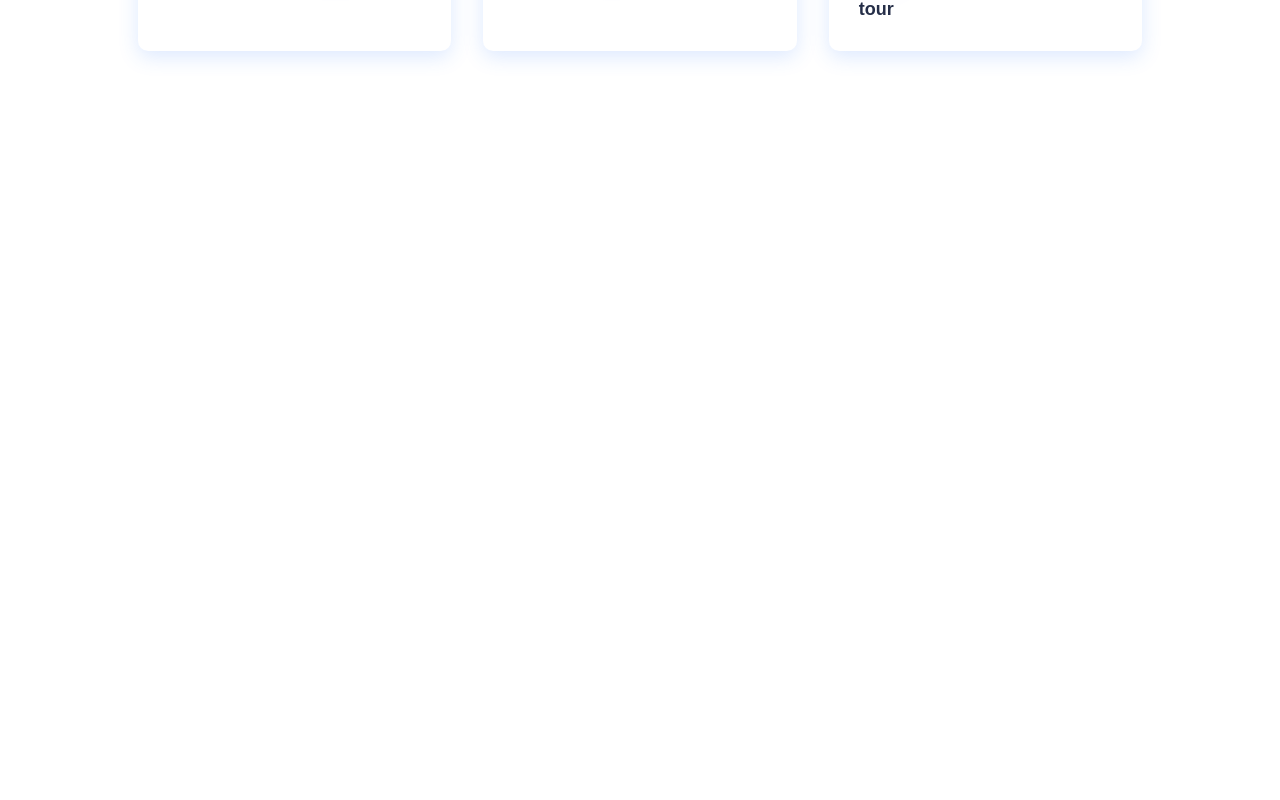
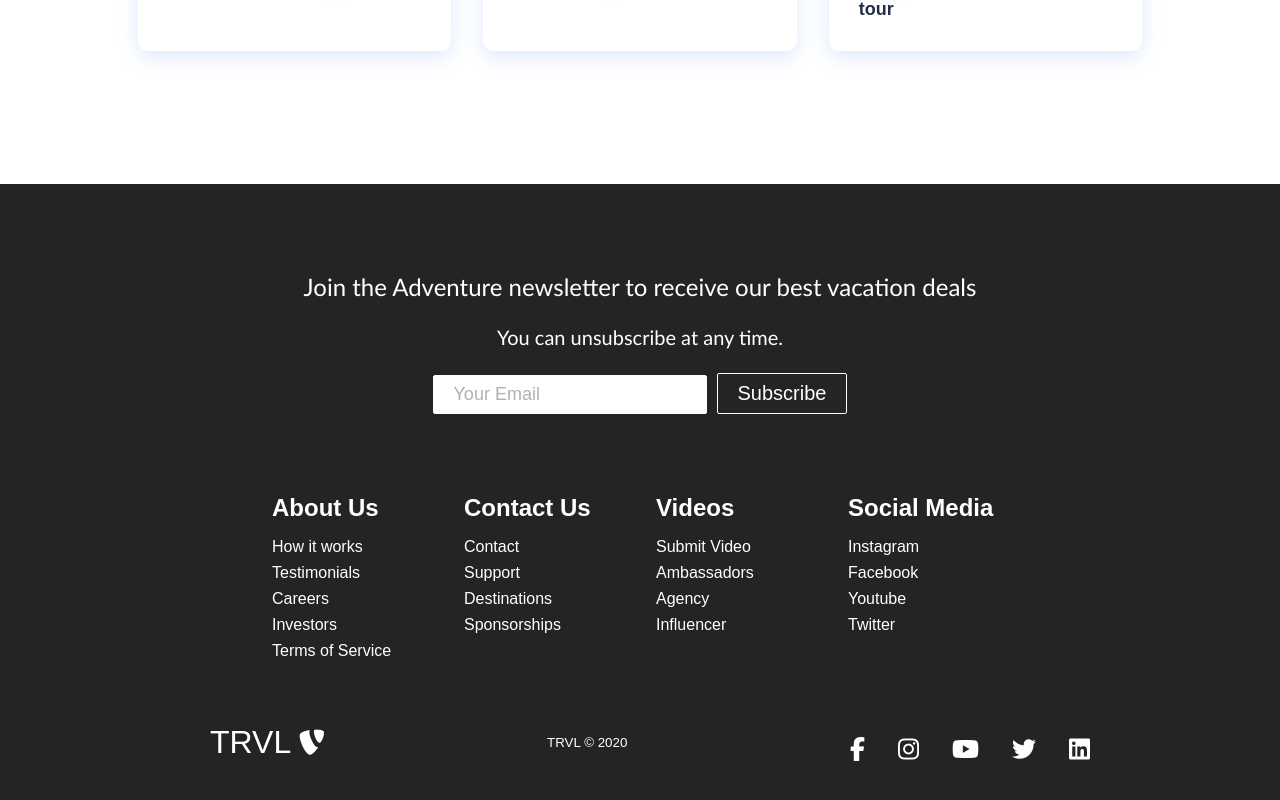
Before and after one commit to quynx1698/react-website, a React (Create React App) app: page / in a window 1280 px wide. Shown: the part 1760-2560 px from the top of the page. Before the commit the page ends 1944 px from the top, so only its background shows below. Built offline with nearby package versions, Linux system fonts and the light colour scheme; the HTML template or start-up script is replaced by a standard one.

Commit message:
Create Footer component

```diff
--- /dev/null
+++ b/src/components/Footer.css
@@ -0,0 +1,157 @@
+.footer-container {
+    background-color: #242424;
+    padding: 4rem 0 2rem 0;
+    display: flex;
+    flex-direction: column;
+    justify-content: center;
+    align-items: center;
+}
+
+.footer-subscription {
+    display: flex;
+    flex-direction: column;
+    justify-content: center;
+    align-items: center;
+    text-align: center;
+    margin-bottom: 24px;
+    padding: 24px;
+    color: #fff;
+}
+
+.footer-subscription > p {
+    font-family: 'Trebuchet MS', 'Lucida Sans Unicode', 'Lucida Grande', 'Lucida Sans', Arial, sans-serif;
+}
+
+.footer-subscription-heading {
+    margin-bottom: 24px;
+    font-size: 24px;
+}
+
+.footer-subscription-text {
+    margin-bottom: 24px;
+    font-size: 20px;
+}
+
+.footer-input {
+    padding: 8px 20px;
+    border-radius: 2px;
+    margin-right: 10px;
+    outline: none;
+    font-size: 18px;
+    margin-bottom: 16px;
+    border: 1px solid #fff;
+}
+
+.footer-links {
+    width: 100%;
+    max-width: 1000px;
+    display: flex;
+    justify-content: center;
+}
+
+.footer-link-wrapper {
+    display: flex;
+}
+
+.footer-link-items {
+    display: flex;
+    flex-direction: column;
+    align-items: flex-start;
+    margin: 16px;
+    text-align: left;
+    width: 160px;
+    box-sizing: border-box;
+}
+
+.footer-link-items h2 {
+    margin-bottom: 16px;
+}
+
+.footer-link-items > h2 {
+    color: #fff;
+}
+
+.footer-link-items a {
+    color: #fff;
+    text-decoration: none;
+    margin-bottom: 8px;
+}
+
+.footer-link-items a:hover {
+    color: #e9e9e9;
+    transition: 0.3s ease-out;
+}
+
+.footer-email-form h2 {
+    margin-bottom: 32px;
+}
+
+.footer-input::placeholder {
+    color: #b1b1b1;
+}
+
+/* Social Icons */
+    .social-icon-link {
+    color: #fff;
+    font-size: 24px;
+}
+
+.social-media {
+    max-width: 1000px;
+    width: 100%;
+}
+
+.social-media-wrap {
+    display: flex;
+    justify-content: space-between;
+    align-items: center;
+    width: 90%;
+    max-width: 1000px;
+    margin: 40px auto 0 auto;
+}
+
+.social-icons {
+    display: flex;
+    justify-content: space-between;
+    align-items: center;
+    width: 240px;
+}
+
+.social-logo {
+    color: #fff;
+    justify-self: start;
+    margin-left: 20px;
+    cursor: pointer;
+    text-decoration: none;
+    font-size: 2rem;
+    display: flex;
+    align-items: center;
+    margin-bottom: 16px;
+}
+
+.website-rights {
+    color: #fff;
+    margin-bottom: 16px;
+}
+
+@media screen and (max-width: 820px) {
+    .footer-links {
+        padding-top: 2rem;
+    }
+
+    .footer-input {
+        width: 100%;
+    }
+
+    .btn {
+        width: 100%;
+    }
+
+    .footer-link-wrapper {
+        flex-direction: column;
+    }
+
+    .social-media-wrap {
+        flex-direction: column;
+    }
+}
--- /dev/null
+++ b/src/components/Footer.js
@@ -0,0 +1,115 @@
+import React from 'react';
+import {Button} from './Button';
+import './Footer.css';
+import {Link} from 'react-router-dom';
+
+function Footer() {
+    return (
+        <div className="footer-container">
+            <section className="footer-subscription">
+                <p className="footer-subscription-heading">
+                    Join the Adventure newsletter to receive our best vacation deals
+                </p>
+                <p className="footer-subscription-text">
+                    You can unsubscribe at any time.
+                </p>
+                <div className="input-areas">
+                    <form action="">
+                        <input type="email" name="email" placeholder="Your Email" className="footer-input"/>
+                        <Button buttonStyle="btn--outline">Subscribe</Button>
+                    </form>
+                </div>
+            </section>
+            <div class='footer-links'>
+                <div className='footer-link-wrapper'>
+                <div class='footer-link-items'>
+                    <h2>About Us</h2>
+                    <Link to='/sign-up'>How it works</Link>
+                    <Link to='/'>Testimonials</Link>
+                    <Link to='/'>Careers</Link>
+                    <Link to='/'>Investors</Link>
+                    <Link to='/'>Terms of Service</Link>
+                </div>
+                <div class='footer-link-items'>
+                    <h2>Contact Us</h2>
+                    <Link to='/'>Contact</Link>
+                    <Link to='/'>Support</Link>
+                    <Link to='/'>Destinations</Link>
+                    <Link to='/'>Sponsorships</Link>
+                </div>
+                </div>
+                <div className='footer-link-wrapper'>
+                <div class='footer-link-items'>
+                    <h2>Videos</h2>
+                    <Link to='/'>Submit Video</Link>
+                    <Link to='/'>Ambassadors</Link>
+                    <Link to='/'>Agency</Link>
+                    <Link to='/'>Influencer</Link>
+                </div>
+                <div class='footer-link-items'>
+                    <h2>Social Media</h2>
+                    <Link to='/'>Instagram</Link>
+                    <Link to='/'>Facebook</Link>
+                    <Link to='/'>Youtube</Link>
+                    <Link to='/'>Twitter</Link>
+                </div>
+                </div>
+            </div>
+            <section class='social-media'>
+                <div class='social-media-wrap'>
+                <div class='footer-logo'>
+                    <Link to='/' className='social-logo'>
+                    TRVL
+                    <i class='fab fa-typo3' />
+                    </Link>
+                </div>
+                <small class='website-rights'>TRVL © 2020</small>
+                <div class='social-icons'>
+                    <Link
+                    class='social-icon-link facebook'
+                    to='/'
+                    target='_blank'
+                    aria-label='Facebook'
+                    >
+                    <i class='fab fa-facebook-f' />
+                    </Link>
+                    <Link
+                    class='social-icon-link instagram'
+                    to='/'
+                    target='_blank'
+                    aria-label='Instagram'
+                    >
+                    <i class='fab fa-instagram' />
+                    </Link>
+                    <Link
+                    class='social-icon-link youtube'
+                    to='/'
+                    target='_blank'
+                    aria-label='Youtube'
+                    >
+                    <i class='fab fa-youtube' />
+                    </Link>
+                    <Link
+                    class='social-icon-link twitter'
+                    to='/'
+                    target='_blank'
+                    aria-label='Twitter'
+                    >
+                    <i class='fab fa-twitter' />
+                    </Link>
+                    <Link
+                    class='social-icon-link twitter'
+                    to='/'
+                    target='_blank'
+                    aria-label='LinkedIn'
+                    >
+                    <i class='fab fa-linkedin' />
+                    </Link>
+                </div>
+                </div>
+            </section>
+      </div>
+    )
+}
+
+export default Footer
--- a/src/components/HeroSection.js
+++ b/src/components/HeroSection.js
@@ -6,7 +6,7 @@
 function HeroSection() {
     return (
         <div className="hero-container">
-            <video src="/videos/video-2.mp4" autoPlay loop muted></video>
+            <video src="/videos/video-1.mp4" autoPlay loop muted></video>
             <h1>ADVENTURE AWAITS</h1>
             <p>What are you waiting for?</p>
             <div className="hero-btns">
--- a/src/components/pages/Home.js
+++ b/src/components/pages/Home.js
@@ -2,12 +2,14 @@
 import "../../App.css";
 import Cards from '../Cards';
 import HeroSection from "../HeroSection";
+import Footer from '../Footer';
 
 function Home () {
     return (
         <>
             <HeroSection />
             <Cards />
+            <Footer />
         </>
     )
 }
```
